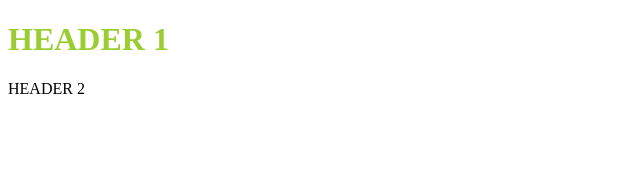
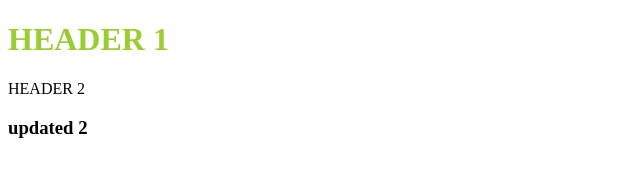
Before and after one commit to PremKumar-E-PK7/Test, a plain HTML site: page index.html in a window 1280 px wide. Shown: the whole page, without its empty margins (0-640 px from the left). Drawn offline with Linux system fonts and the light colour scheme.

Commit message:
second version

```diff
--- a/index.html
+++ b/index.html
@@ -10,5 +10,7 @@
     <h1> HEADER 1 </h1>
 
     <p name="head"> HEADER 2</p>
+
+    <h3>updated 2</h3>
 </body>
 </html>
```
